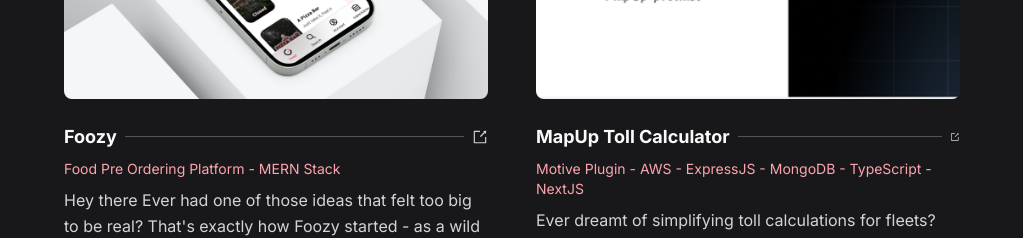
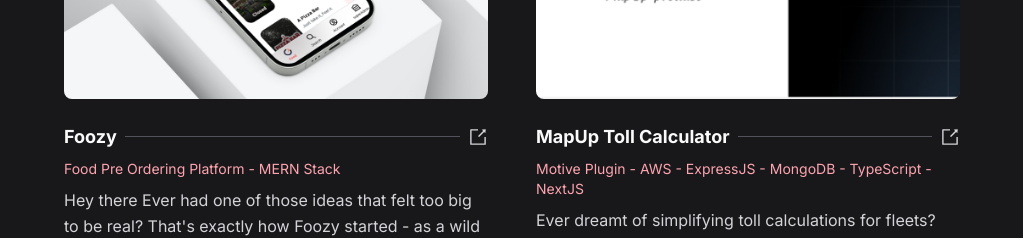
Before and after one commit to Mohith-Kumar28/mohith-portfolio-v2, a Next.js app: page / in a window 1280 px wide. Shown: the part 1600-1838 px from the top of the page, without its empty margins (155-1178 px from the left). Built offline with nearby package versions, Linux system fonts and the light colour scheme.

Commit message:
ui size bug

```diff
--- a/src/components/projects/Project.tsx
+++ b/src/components/projects/Project.tsx
@@ -90,13 +90,12 @@ export const Project = ({
                 <h4 className="font-bold text-lg shrink-0 hover:underline decoration-dotted max-w-[calc(100%_-_150px)]">
                   {title}
                 </h4>
-                <div className="w-full h-[1px] bg-zinc-600" />
+                <div className=" flex flex-grow h-[1px] bg-zinc-600" />
 
                 {/* <Link href={code} target="_blank" rel="nofollow">
                 <AiFillGithub className="text-xl text-zinc-300 hover:text-rose-300 transition-colors" />
               </Link> */}
-
-                <AiOutlineExport className="text-xl text-zinc-300 hover:text-rose-300 transition-colors" />
+                <AiOutlineExport className=" text-xl text-zinc-300 hover:text-rose-300 transition-colors" />
               </div>
             </Link>
           </Reveal>
```
